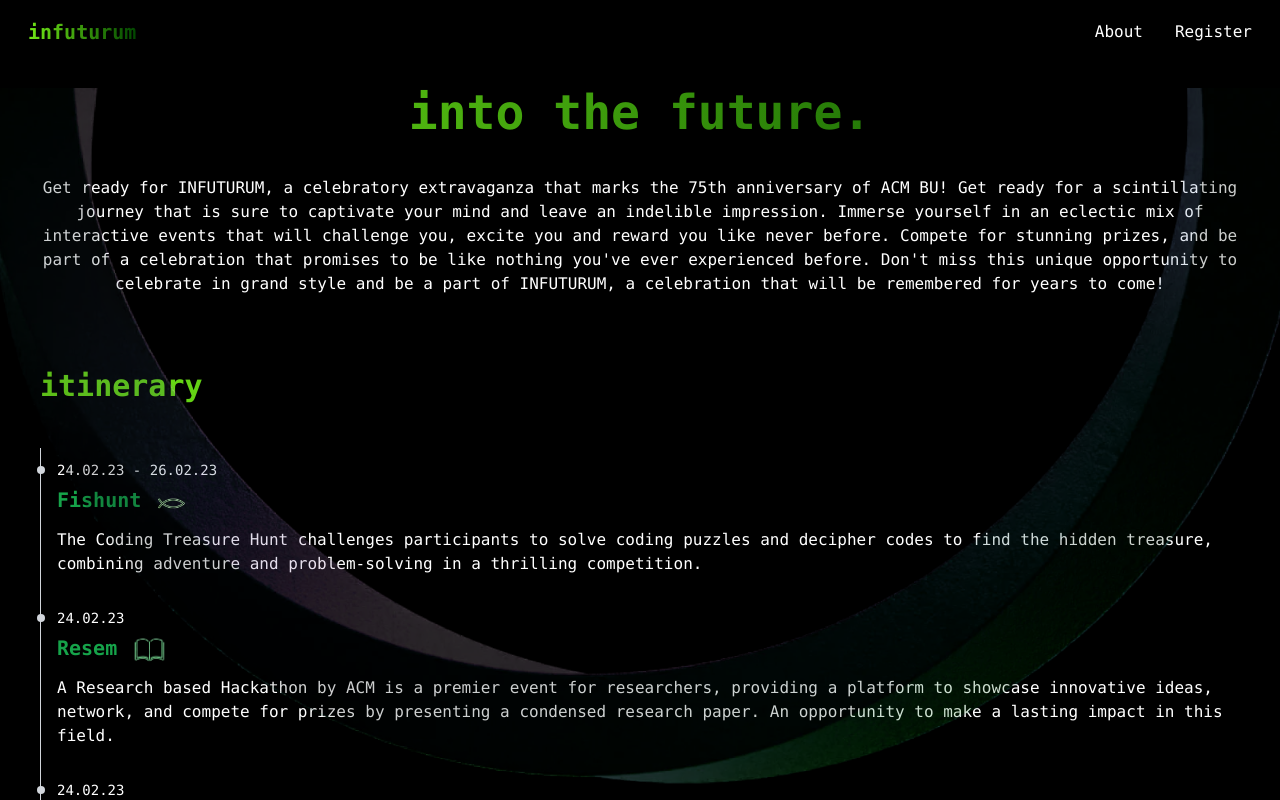
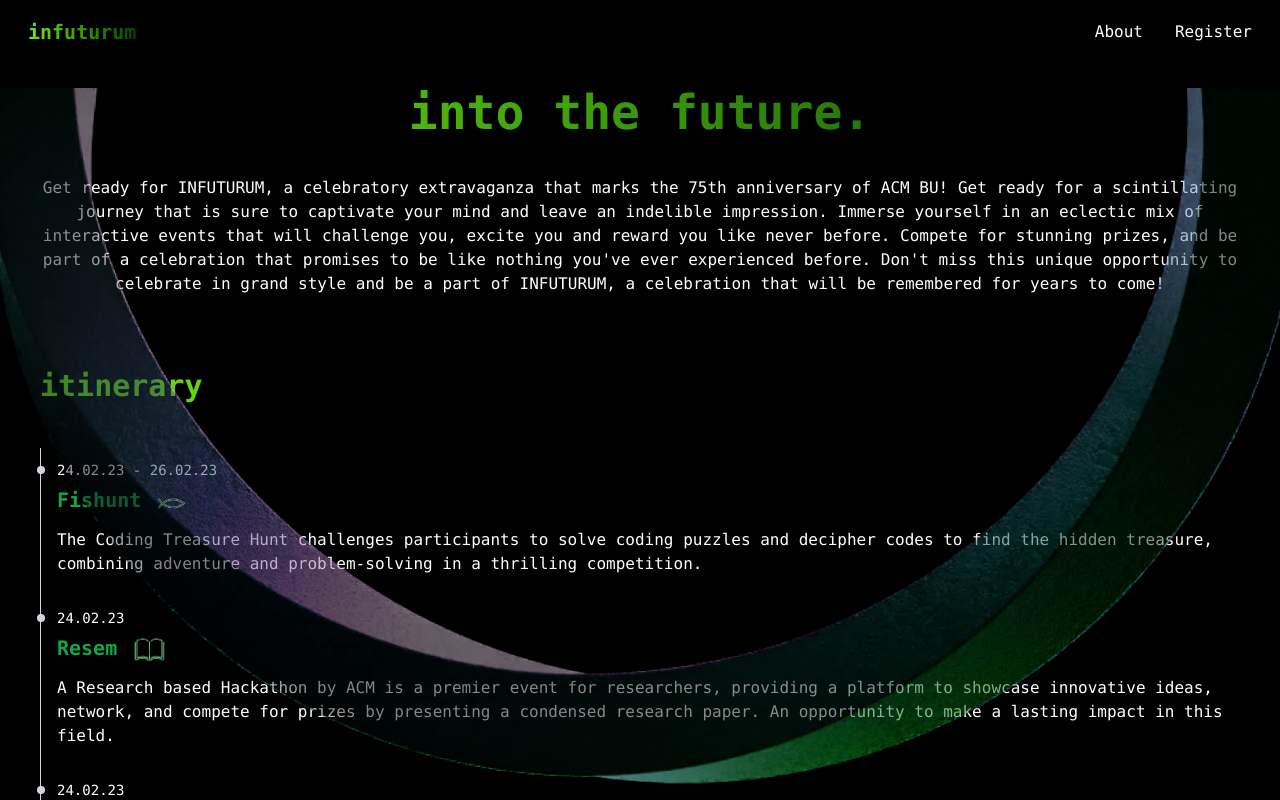
Before and after one commit to abheektripathy/infuturum-ctf, a Next.js app: page /about in a window 1280 px wide. Shown: the top 800 px of the page. Built offline with nearby package versions, Linux system fonts and the light colour scheme.

Commit message:
did something

```diff
--- a/app/about/page.tsx
+++ b/app/about/page.tsx
@@ -44,7 +44,7 @@ const Timeline: React.FC = () => {
         <br></br>
         <img
     src="/ring.png"
-    className="absolute h-full w-full object-cover opacity-20"
+    className="absolute h-full w-full object-cover opacity-50"
   />
 
         <h1
```
